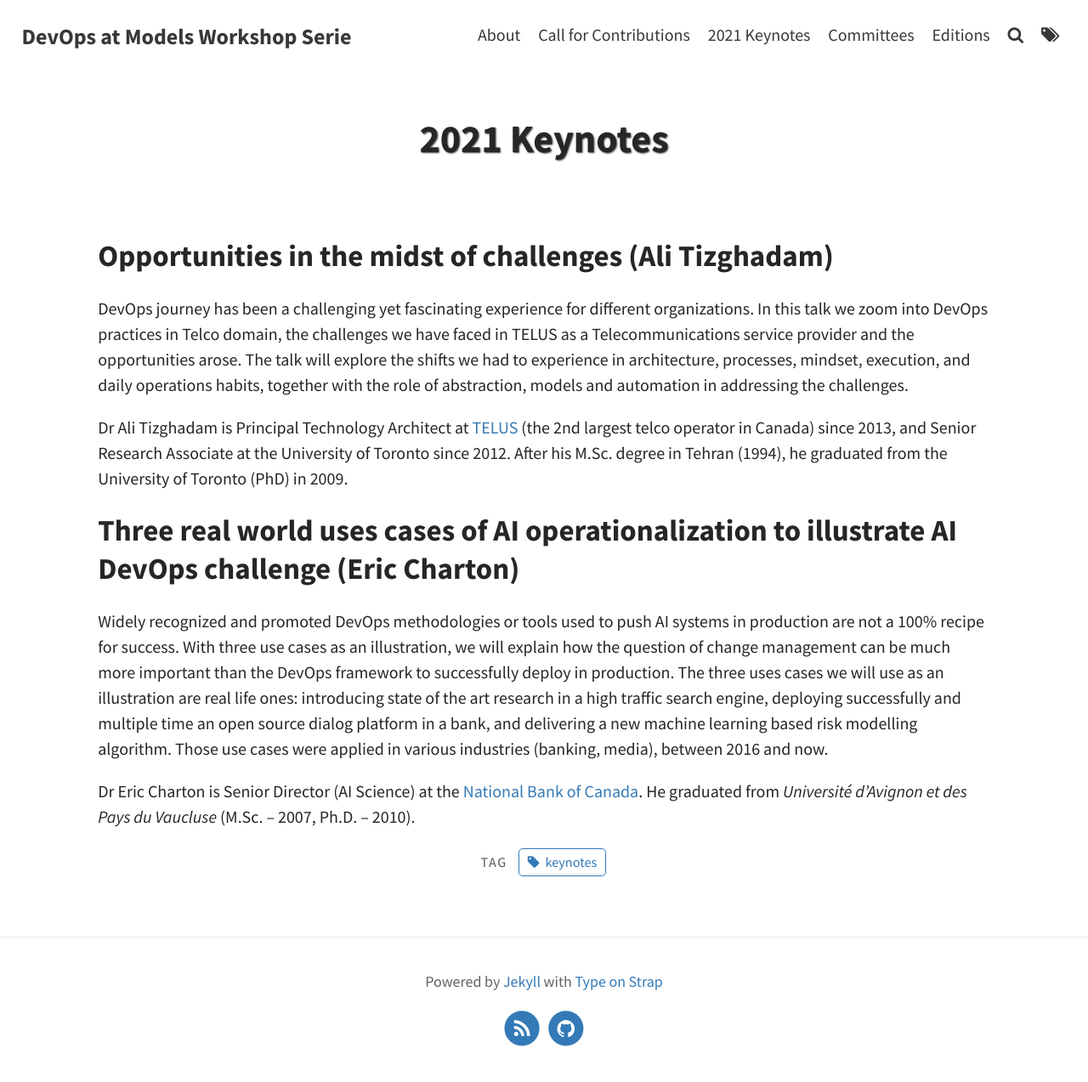
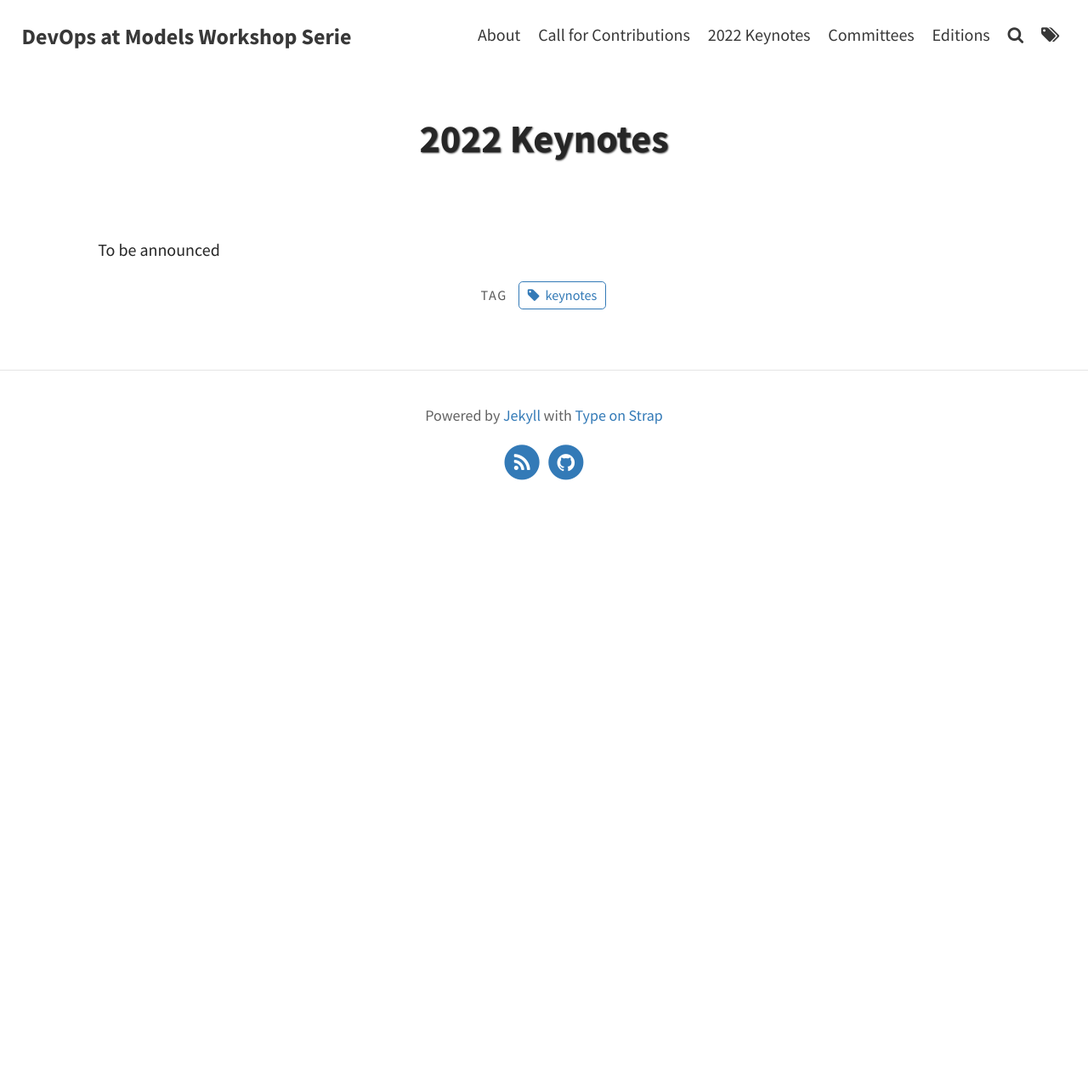
Before and after one commit to ace-design/devops-at-models, a Jekyll site: the page built from pages/keynotes.md, in a window 1280 px wide. Shown: the whole page at 85% size. Built offline with Jekyll 4.4.1, drawn with Linux system fonts in a browser that asks for light colours; after the commit the page ends 900 px from its top, so only the background shows below that.

```diff
--- a/pages/keynotes.md
+++ b/pages/keynotes.md
@@ -1,18 +1,8 @@
 ---
 layout: page
-title: 2021 Keynotes
+title: 2022 Keynotes
 permalink: /keynotes/
 tags: [keynotes]
 ---
 
-## Opportunities in the midst of challenges (Ali Tizghadam)
-
- DevOps journey has been a challenging yet fascinating experience for different organizations. In this talk we zoom into DevOps practices in Telco domain, the challenges we have faced in TELUS as a Telecommunications service provider and the opportunities arose. The talk will explore the shifts we had to experience in architecture, processes, mindset, execution, and daily operations habits, together with the role of abstraction, models and automation in addressing the challenges.
-
-Dr Ali Tizghadam is Principal Technology Architect at [TELUS](https://en.wikipedia.org/wiki/Telus) (the 2nd largest telco operator in Canada) since 2013, and Senior Research Associate at the University of Toronto since 2012. After his M.Sc. degree in Tehran (1994), he graduated from the University of Toronto (PhD) in 2009.
-
-## Three real world uses cases of AI operationalization to illustrate AI DevOps challenge (Eric Charton)
-
-Widely recognized and promoted DevOps methodologies or tools used to push AI systems in production are not a 100% recipe for success. With three use cases as an illustration, we will explain how the question of change management can be much more important than the DevOps framework to successfully deploy in production. The three uses cases we will use as an illustration are real life ones: introducing state of the art research in a high traffic search engine, deploying successfully and multiple time an open source dialog platform in a bank, and delivering a new machine learning based risk modelling algorithm. Those use cases were applied in various industries (banking, media), between 2016 and now.
-
-Dr Eric Charton is Senior Director (AI Science) at the [National Bank of Canada](https://en.wikipedia.org/wiki/National_Bank_of_Canada). He graduated from _Université d'Avignon et des Pays du Vaucluse_ (M.Sc. -- 2007, Ph.D. -- 2010).
+To be announced
```
Also changed, not shown: _posts/2022-09-15-2022annoucement.md (added, +13 -0 lines), _posts/2022-09-16-Montreal.md (added, +61 -0 lines).
